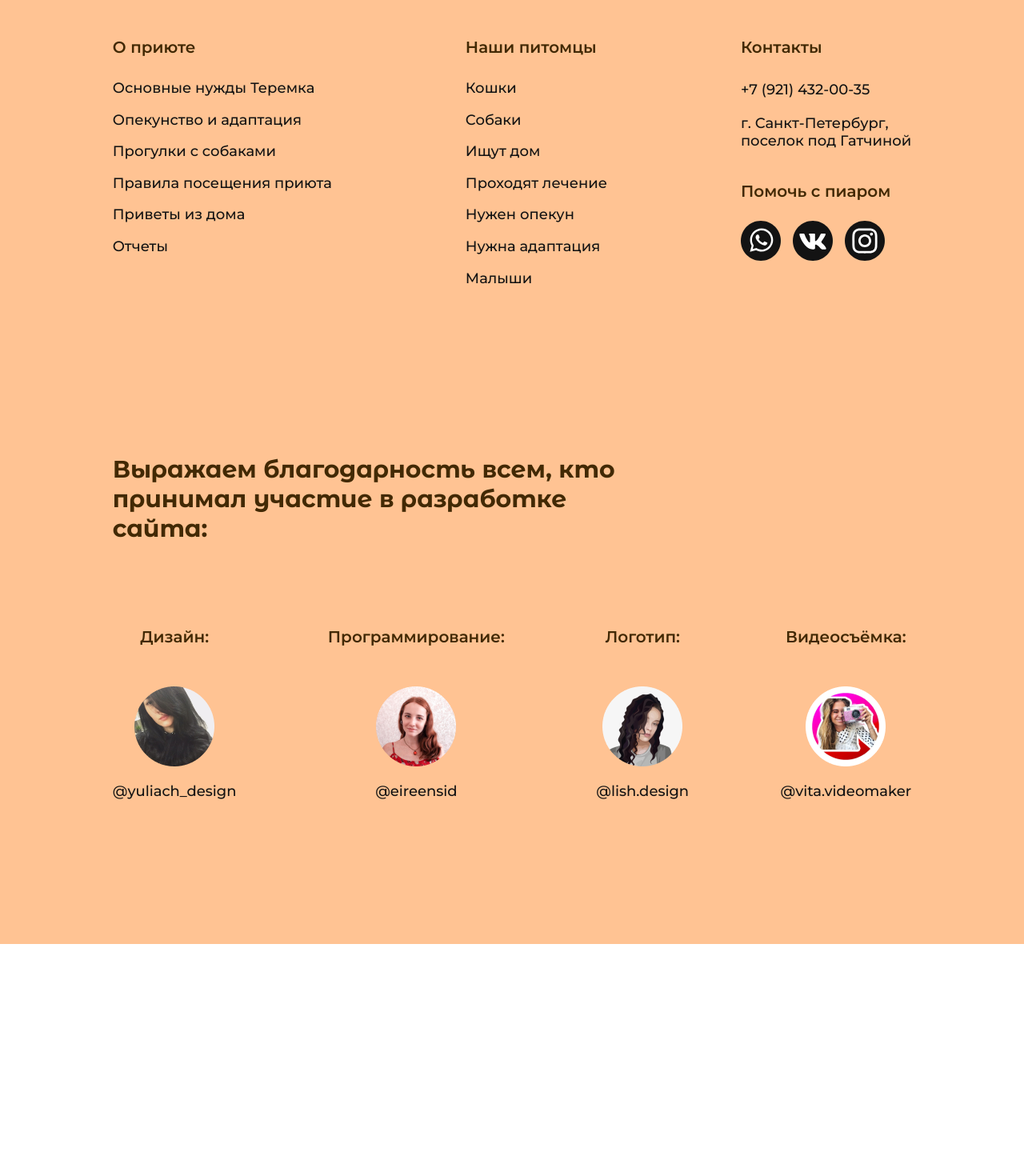
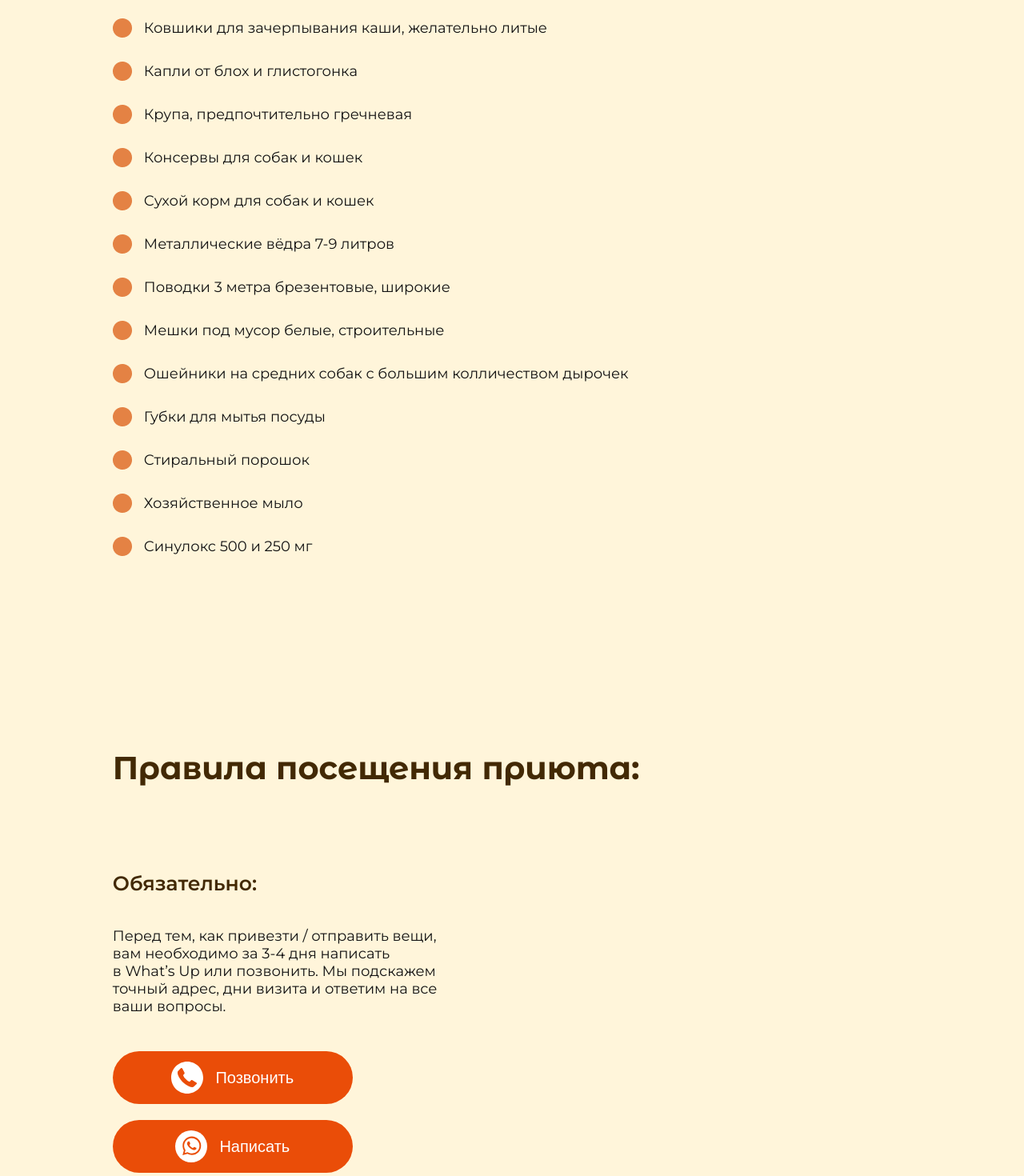
Before and after one commit to eireensid/animal-shelter, a Next.js app: page /needs in a window 1280 px wide. Shown: the part 780-2250 px from the top of the page at 80% size. Before the commit the page ends 1960 px from the top, so only its background shows below. Built offline with nearby package versions, Linux system fonts and the light colour scheme.

Commit message:
needs list, visiting rules component

```diff
--- /dev/null
+++ b/components/CallWriteBtns.js
@@ -0,0 +1,16 @@
+import styles from '~/styles/components/CallWriteBtns.module.scss'
+
+export default function CallWriteBtns() {
+  return <>
+    <div className={styles.callWriteBtnsBlock}>
+      <button className={styles.callBtn}>
+        <img src="/img/phone-icon.svg" alt="телефон"/>
+        <span>Позвонить</span>
+      </button>
+      <button className={styles.whatsappBtn}>
+        <img src="/img/whatsapp-icon.svg" alt="whatsapp"/>
+        <span>Написать</span>
+      </button>
+    </div>
+  </>
+}
--- /dev/null
+++ b/components/VisitingRules.js
@@ -0,0 +1,16 @@
+import styles from '~/styles/components/VisitingRules.module.scss'
+import CallWriteBtns from '~/components/CallWriteBtns'
+
+export default function VisitingRules() {
+  return <>
+    <div className={styles.visitingRulesBlock}>
+      <h2>Правила посещения приюта:</h2>
+      <h3>Обязательно:</h3>
+      <p>Перед тем, как привезти / отправить вещи, вам необходимо за 3-4 дня написать в What’s Up или позвонить. Мы подскажем точный адрес,
+        дни визита и ответим на все ваши вопросы.</p>
+      <div className={styles.callWriteBtnsWrapper}>
+        <CallWriteBtns/>
+      </div>
+    </div>
+  </>
+}
--- a/pages/needs.js
+++ b/pages/needs.js
@@ -1,5 +1,6 @@
 import Router from 'next/router'
 import {MainLayout} from '~/components/MainLayout'
+import VisitingRules from '~/components/VisitingRules'
 import styles from '~/styles/needs.module.scss'
 
 export default function About(title='Основные нужды приюта') {
@@ -9,6 +10,7 @@ export default function About(title='Основные нужды приюта')
         <div className={styles.breadCrumbs}>
           <span>Главная</span><span> / </span><span>Нужды приюта</span>
         </div>
+
         <div className={styles.needsWrapper}>
           <div className={styles.needsDesc}>
             <h2>Основные нужды Теремка</h2>
@@ -19,6 +21,71 @@ export default function About(title='Основные нужды приюта')
             <img className={styles.photoWithPhraseBubble} src="/img/needs-dog-with-bubble.svg" alt="спасибо"/>
           </div>
         </div>
+
+        <div className={styles.needsListWrapper}>
+          <div className={styles.needsListItem}>
+            <img src="/img/ways-to-help/ellipse.png"/>
+            <span>Перчатки тканевые и резиновые “М”</span>
+          </div>
+          <div className={styles.needsListItem}>
+            <img src="/img/ways-to-help/ellipse.png"/>
+            <span>Консервные ножи</span>
+          </div>
+          <div className={styles.needsListItem}>
+            <img src="/img/ways-to-help/ellipse.png"/>
+            <span>Ковшики для зачерпывания каши, желательно литые</span>
+          </div>
+          <div className={styles.needsListItem}>
+            <img src="/img/ways-to-help/ellipse.png"/>
+            <span>Капли от блох и глистогонка</span>
+          </div>
+          <div className={styles.needsListItem}>
+            <img src="/img/ways-to-help/ellipse.png"/>
+            <span>Крупа, предпочтительно гречневая</span>
+          </div>
+          <div className={styles.needsListItem}>
+            <img src="/img/ways-to-help/ellipse.png"/>
+            <span>Консервы для собак и кошек</span>
+          </div>
+          <div className={styles.needsListItem}>
+            <img src="/img/ways-to-help/ellipse.png"/>
+            <span>Сухой корм для собак и кошек</span>
+          </div>
+          <div className={styles.needsListItem}>
+            <img src="/img/ways-to-help/ellipse.png"/>
+            <span>Металлические вёдра 7-9 литров</span>
+          </div>
+          <div className={styles.needsListItem}>
+            <img src="/img/ways-to-help/ellipse.png"/>
+            <span>Поводки 3 метра брезентовые, широкие</span>
+          </div>
+          <div className={styles.needsListItem}>
+            <img src="/img/ways-to-help/ellipse.png"/>
+            <span>Мешки под мусор белые, строительные</span>
+          </div>
+          <div className={styles.needsListItem}>
+            <img src="/img/ways-to-help/ellipse.png"/>
+            <span>Ошейники на средних собак с большим колличеством дырочек</span>
+          </div>
+          <div className={styles.needsListItem}>
+            <img src="/img/ways-to-help/ellipse.png"/>
+            <span>Губки для мытья посуды</span>
+          </div>
+          <div className={styles.needsListItem}>
+            <img src="/img/ways-to-help/ellipse.png"/>
+            <span>Стиральный порошок</span>
+          </div>
+          <div className={styles.needsListItem}>
+            <img src="/img/ways-to-help/ellipse.png"/>
+            <span>Хозяйственное мыло</span>
+          </div>
+          <div className={styles.needsListItem}>
+            <img src="/img/ways-to-help/ellipse.png"/>
+            <span>Синулокс 500 и 250 мг</span>
+          </div>
+        </div>
+
+        <VisitingRules/>
       </div>
     </section>
   </MainLayout>
--- /dev/null
+++ b/styles/components/CallWriteBtns.module.scss
@@ -0,0 +1,18 @@
+@import 'variables.scss';
+
+.callBtn {
+  margin-bottom: 20px;
+}
+.callBtn, .whatsappBtn {
+  display: flex;
+  align-items: center;
+  justify-content: center;
+  padding: {
+    top: 13px;
+    bottom: 13px;
+  };
+}
+.callBtn span, .whatsappBtn span {
+  color: #fff;
+  margin-left: 15px;
+}
--- /dev/null
+++ b/styles/components/VisitingRules.module.scss
@@ -0,0 +1,15 @@
+@import 'variables.scss';
+
+.visitingRulesBlock h2 {
+  padding-bottom: 105px;
+}
+.visitingRulesBlock h3 {
+  padding-bottom: 40px;
+}
+.visitingRulesBlock p {
+  padding-bottom: 45px;
+  width: 38%;
+}
+.callWriteBtnsWrapper {
+  padding-bottom: 100px;
+}
--- a/styles/needs.module.scss
+++ b/styles/needs.module.scss
@@ -26,7 +26,7 @@
   display: flex;
   justify-content: space-between;
   align-items: center;
-  margin-top: -40px;
+  margin-top: -50px;
   padding-bottom: 80px;
 }
 .needsDesc {
@@ -37,3 +37,16 @@
   width: 83%;
   margin-top: 40px;
 }
+
+
+.needsListWrapper {
+  padding-bottom: 210px;
+}
+.needsListItem {
+  display: flex;
+  align-items: center;
+  padding-bottom: 30px;
+}
+.needsListItem img {
+  margin-right: 15px;
+}
```
Also changed, not shown: components/CardsVisitingRules.js (added), public/img/phone-icon.svg (added), public/img/whatsapp-icon.svg (added), styles/components/CardsVisitingRules.module.scss (added).
